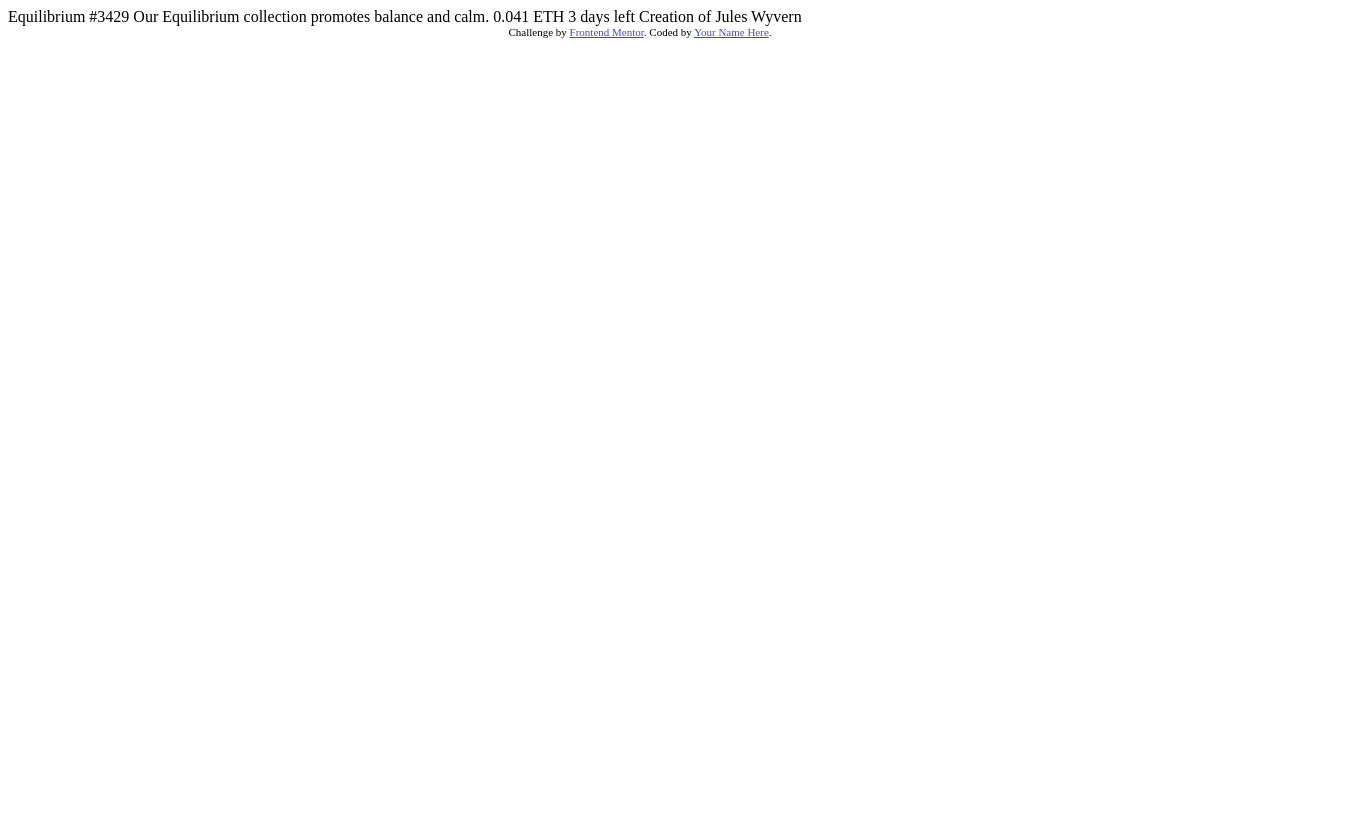
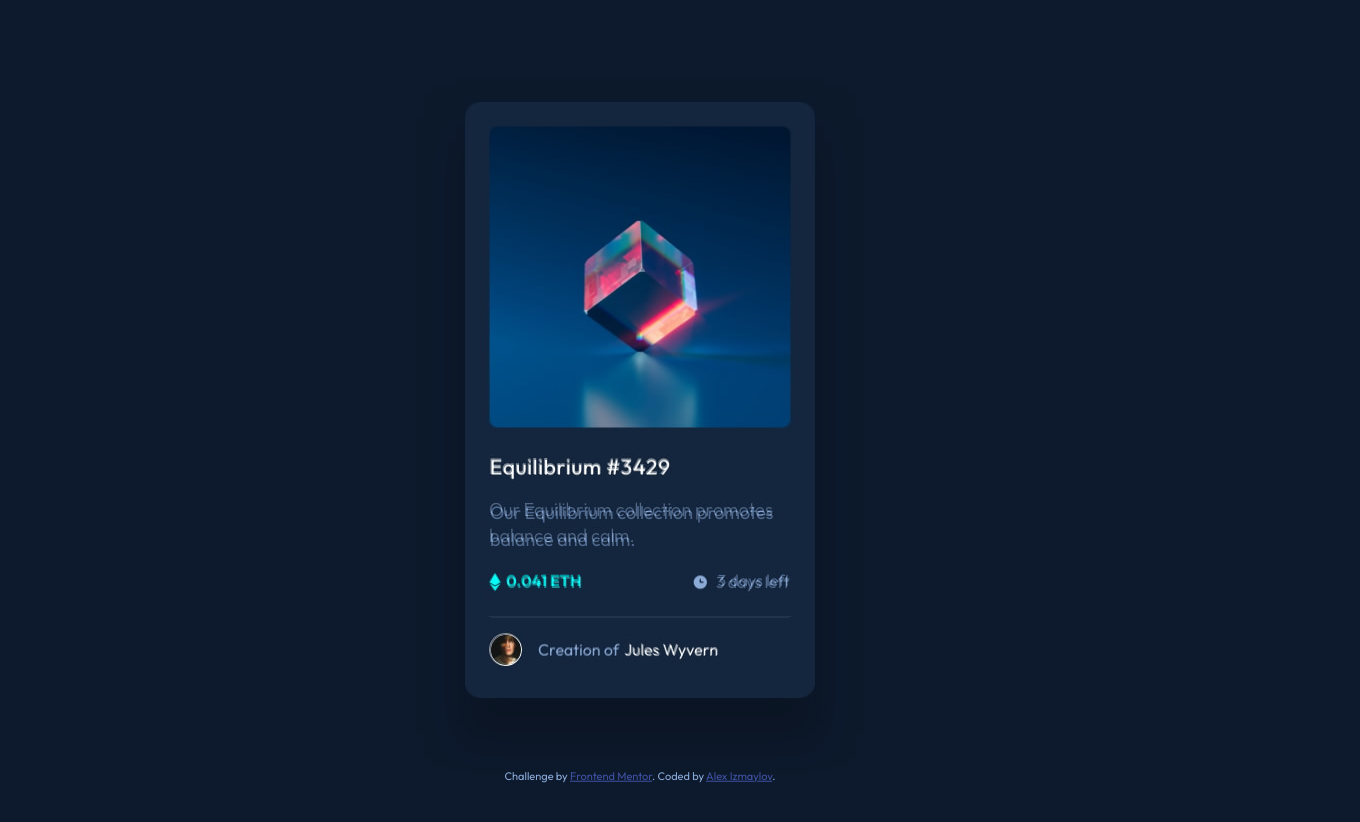
Before and after one commit to DekhanFraser/FM-NB-NFT-preview-card-component, a plain HTML site: page index.html in a window 1280 px wide. Shown: the whole page, 1360 px wide, since content can reach past the window. Before the commit the page ends 800 px from the top, so only its background shows below. Drawn offline with Linux system fonts and the light colour scheme.

Commit message:
Pre-final before removing utilities.

```diff
--- a/index.html
+++ b/index.html
@@ -1,33 +1,63 @@
 <!DOCTYPE html>
 <html lang="en">
+
 <head>
   <meta charset="UTF-8">
-  <meta name="viewport" content="width=device-width, initial-scale=1.0"> <!-- displays site properly based on user's device -->
+  <meta name="viewport" content="width=device-width, initial-scale=1.0">
+  <!-- displays site properly based on user's device -->
 
   <link rel="icon" type="image/png" sizes="32x32" href="./images/favicon-32x32.png">
+
+  <!-- Google fonts -->
+  <link rel="preconnect" href="https://fonts.googleapis.com">
+  <link rel="preconnect" href="https://fonts.gstatic.com" crossorigin>
+  <link href="https://fonts.googleapis.com/css2?family=Outfit:wght@300;400;700&display=swap" rel="stylesheet">
+
+  <!-- My CSS -->
+  <link rel="stylesheet" href="style.css">
 
   <title>Frontend Mentor | NFT preview card component</title>
 
   <!-- Feel free to remove these styles or customise in your own stylesheet 👍 -->
   <style>
-    .attribution { font-size: 11px; text-align: center; }
-    .attribution a { color: hsl(228, 45%, 44%); }
+    .attribution {
+      font-size: 11px;
+      text-align: center;
+    }
+
+    .attribution a {
+      color: hsl(228, 45%, 44%);
+    }
   </style>
 </head>
+
 <body>
+  <div class="overlay"><img src="./design/desktop-design.jpg" alt=""></div>
+  <main>
+    <article class="nftcard">
+      <picture class="nftcard__image">
+        <img src="images/image-equilibrium.jpg" alt="NFT image">
+        <div class="nftcard__image-overlay"></div>
+      </picture>
+      <div class="nftcard__content">
+        <h1 class="nftcard__title">Equilibrium #3429</h1>
+        <p>Our Equilibrium collection promotes balance and calm.</p>
+        <div class="flex-group justify">
+          <span class="nftcard__price" data-icon="ethereum">0.041 ETH</span>
+          <span class="nftcard__timeleft" data-icon="clock"> 3 days left</span>
+        </div>
+        <section class="nftcard__author flex-group"><img src="images/image-avatar.png" alt="Author avatar" class="avatar">Creation of <span class="author">Jules Wyvern</span></section>
+      </div>
+    </article>
 
-  Equilibrium #3429
 
-  Our Equilibrium collection promotes balance and calm.
+  </main>
+  <footer>
+    <div class="attribution">
+      Challenge by <a href="https://www.frontendmentor.io?ref=challenge" target="_blank">Frontend Mentor</a>.
+      Coded by <a href="#">Alex Izmaylov</a>.
+    </div>
+  </footer>
+</body>
 
-  0.041 ETH
-  3 days left
-
-  Creation of Jules Wyvern
-
-  <div class="attribution">
-    Challenge by <a href="https://www.frontendmentor.io?ref=challenge" target="_blank">Frontend Mentor</a>.
-    Coded by <a href="#">Your Name Here</a>.
-  </div>
-</body>
 </html>
--- /dev/null
+++ b/style.css
@@ -0,0 +1,268 @@
+/* CSS Reset */
+/* 1. Use a more-intuitive box-sizing model.*/
+*,
+*::before,
+*::after {
+    box-sizing: border-box;
+}
+
+/* 2. Remove default margin */
+* {
+    margin: 0;
+}
+
+/* 3. Allow percentage-based heights in the application */
+html,
+body {
+    height: 100%;
+}
+
+/* Typographic tweaks! 4. Add accessible line-height 5. Improve text rendering */
+body {
+    line-height: 1.5;
+    -webkit-font-smoothing: antialiased;
+}
+
+/* 6. Improve media defaults */
+img,
+picture,
+video,
+canvas,
+svg {
+    display: block;
+    max-width: 100%;
+}
+
+/* 7. Remove built-in form typography styles */
+input,
+button,
+textarea,
+select {
+    font: inherit;
+}
+
+/* 8. Avoid text overflows */
+p,
+h1,
+h2,
+h3,
+h4,
+h5,
+h6 {
+    overflow-wrap: break-word;
+}
+
+/* 9. Create a root stacking context */
+#root,
+#__next {
+    isolation: isolate;
+}
+
+/* Utility */
+.flex-group {
+    display: flex;
+    gap: 1rem;
+    flex-wrap: wrap;
+    align-items: center;
+}
+
+.justify {
+    justify-content: space-between;
+}
+
+.overlay {
+    position: absolute;
+    /* positions the element relative to its parent container */
+    z-index: 10;
+    /* sets the element to be on top of all other elements with a lower z-index */
+    opacity: 0.5;
+    visibility: visible;
+    /* change attribute to hidden to hide the overlay */
+    top: 50%;
+    left: 50%;
+    transform: translate(-50%, -50%);
+
+    width: 1440px;
+    height: 900px;
+}
+
+.overlay img {
+    object-fit: none;
+}
+
+.attribution {
+    position: absolute;
+    z-index: 10;
+    left: 50%;
+    bottom: 1%;
+    transform: translate(-50%, -50%);
+}
+
+/* Main */
+:root {
+    --clr-primary: hsl(215, 51%, 70%);
+    --clr-secondary: hsl(178, 100%, 50%);
+
+    --clr-main-bg: hsl(217, 54%, 11%);
+    --clr-card-bg: hsl(216, 50%, 16%);
+    --clr-line: hsl(215, 32%, 27%);
+    --clr-title: hsl(0, 0%, 100%);
+
+    --ff-base: 'Outfit', sans-serif;
+
+    --fw-light: 300;
+    --fw-regular: 400;
+    --fw-bold: 600;
+}
+
+body {
+    font-family: var(--ff-base);
+    font-weight: var(--fw-regular);
+    font-size: 15px;
+    color: var(--clr-primary);
+    background-color: var(--clr-main-bg);
+
+    display: grid;
+    place-content: center;
+    padding: 1rem;
+}
+
+.nftcard {
+    min-width: 327px;
+    max-width: 350px;
+    min-height: 542px;
+    max-height: 596px;
+
+    border-radius: 1rem;
+    background-color: var(--clr-card-bg);
+
+    box-shadow: 0 40px 30px rgba(0, 0, 0, 0.25);
+}
+
+.nftcard__image {
+    padding: 25px;
+    position: relative;
+}
+
+.nftcard__image-overlay {
+    position: absolute;
+    top: 25px;
+    left: 25px;
+    right: 25px;
+    bottom: 25px;
+    height: calc(100%-50px);
+    width: calc(100%-50px);
+    opacity: 0;
+    transition: .5s ease;
+    background-color: var(--clr-secondary);
+    border-radius: 0.5rem;
+}
+
+.nftcard__image-overlay:is(:hover) {
+    opacity: 0.6;
+}
+
+.nftcard__image-overlay:is(:hover)::after {
+    content: "";
+    background-image: url("images/icon-view.svg");
+    position: absolute;
+    width: 48px;
+    height: 48px;
+    display: block;
+    top: 50%;
+    left: 50%;
+    transform: translate(-50%, -50%);
+}
+
+.nftcard__image img {
+    border-radius: 0.5rem;
+}
+
+.nftcard__content {
+    padding: 0px 25px 25px 25px;
+    font-weight: var(--fw-regular);
+
+    display: grid;
+    gap: 15px;
+}
+
+.nftcard__title {
+    color: var(--clr-title);
+    font-weight: var(--fw-regular);
+}
+
+.nftcard__content p {
+    font-size: 16px;
+}
+
+.nftcard__price[data-icon="ethereum"]::before {
+    content: "";
+    background-image: url("images/icon-ethereum.svg");
+    background-repeat: no-repeat;
+    width: 11px;
+    height: 18px;
+    display: inline-block;
+    margin-right: 5px;
+    vertical-align: middle;
+}
+
+.nftcard__price {
+    color: var(--clr-secondary);
+    font-weight: var(--fw-bold);
+}
+
+.nftcard__timeleft[data-icon="clock"]::before {
+    content: "";
+    background-image: url("images/icon-clock.svg");
+    width: 17px;
+    height: 17px;
+    display: inline-block;
+    margin-right: 5px;
+    vertical-align: middle;
+}
+
+.nftcard__author {
+    border-top: 1px solid var(--clr-line);
+    padding-top: 16px;
+}
+
+.author {
+    color: var(--clr-title);
+    margin-left: -10px;
+}
+
+.nftcard__title:is(:hover),
+.author:is(:hover) {
+    cursor: pointer;
+    color: var(--clr-secondary);
+}
+
+.avatar {
+    width: 32px;
+    height: 32px;
+
+    border: 1px solid var(--clr-title);
+    border-radius: 50%;
+}
+
+@media (min-width: 385px) {
+
+    .nftcard__content {
+        font-size: 16px;
+
+    }
+
+    .nftcard__title {
+        font-size: 21px;
+        letter-spacing: 0.75px;
+    }
+
+    .nftcard__content p {
+        font-size: 18px;
+    }
+
+    .nftcard__author {
+        margin-top: 10px;
+        padding-bottom: 20px;
+    }
+}
```
